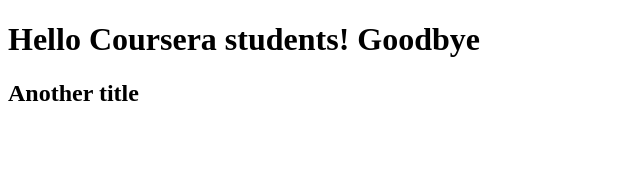
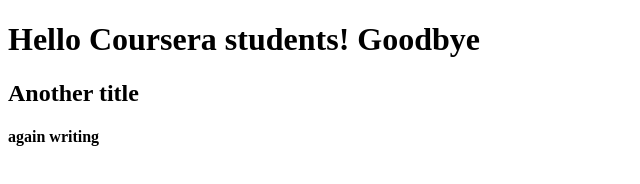
Before and after one commit to Abrilia/coursera-test, a plain HTML site: page index.html in a window 1280 px wide. Shown: the whole page, without its empty margins (0-640 px from the left). Drawn offline with Linux system fonts and the light colour scheme.

Commit message:
changed things

```diff
--- a/index.html
+++ b/index.html
@@ -8,6 +8,7 @@
     <h1>Hello Coursera students! Goodbye</h1>
 
 <h2>Another title</h2>
+<h4>again writing</h4>
 
   </body>
 </html>
```
